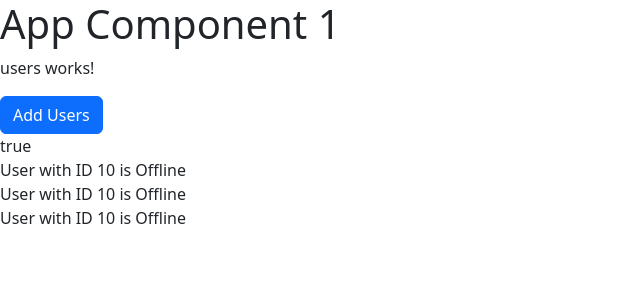
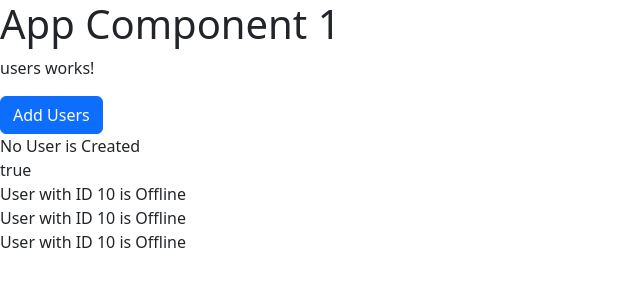
Before and after one commit to DarshanARahate/AngularProject_2, an Angular app: page / in a window 1280 px wide. Shown: the top 300 px of the page, without its empty margins (0-640 px from the left). Built offline with nearby package versions, Linux system fonts and the light colour scheme.

Commit message:
Event Binding in Angular. Handle Click Events in the Angular

```diff
--- a/src/app/users/users.component.html
+++ b/src/app/users/users.component.html
@@ -1,7 +1,14 @@
 <p>users works!</p>
 
 
-<button class="btn btn-primary" [disabled]="!allowNewUser">Add Users</button>
+<button
+    class="btn btn-primary"
+    [disabled]="!allowNewUser"
+    (click)="changeUserCreatedStatus()"
+    >Add Users</button>
+
+
+<div>{{ userCreatedStatus  }}</div>
 <div [innerText]="allowNewUser"> </div>
 <app-user></app-user>
 <app-user></app-user>
--- a/src/app/users/users.component.ts
+++ b/src/app/users/users.component.ts
@@ -10,6 +10,7 @@ import { UserComponent } from "../user/user.component";
 export class UsersComponent implements OnInit {
 
   allowNewUser = false;
+  userCreatedStatus = "No User is Created";
 
   constructor() {
     setTimeout(() => {
@@ -17,6 +18,10 @@ export class UsersComponent implements OnInit {
     }, 3000);
   }
 
+  changeUserCreatedStatus() {
+    this.userCreatedStatus = "User is Created";
+  }
+
   ngOnInit(): void {
 
   }
```
